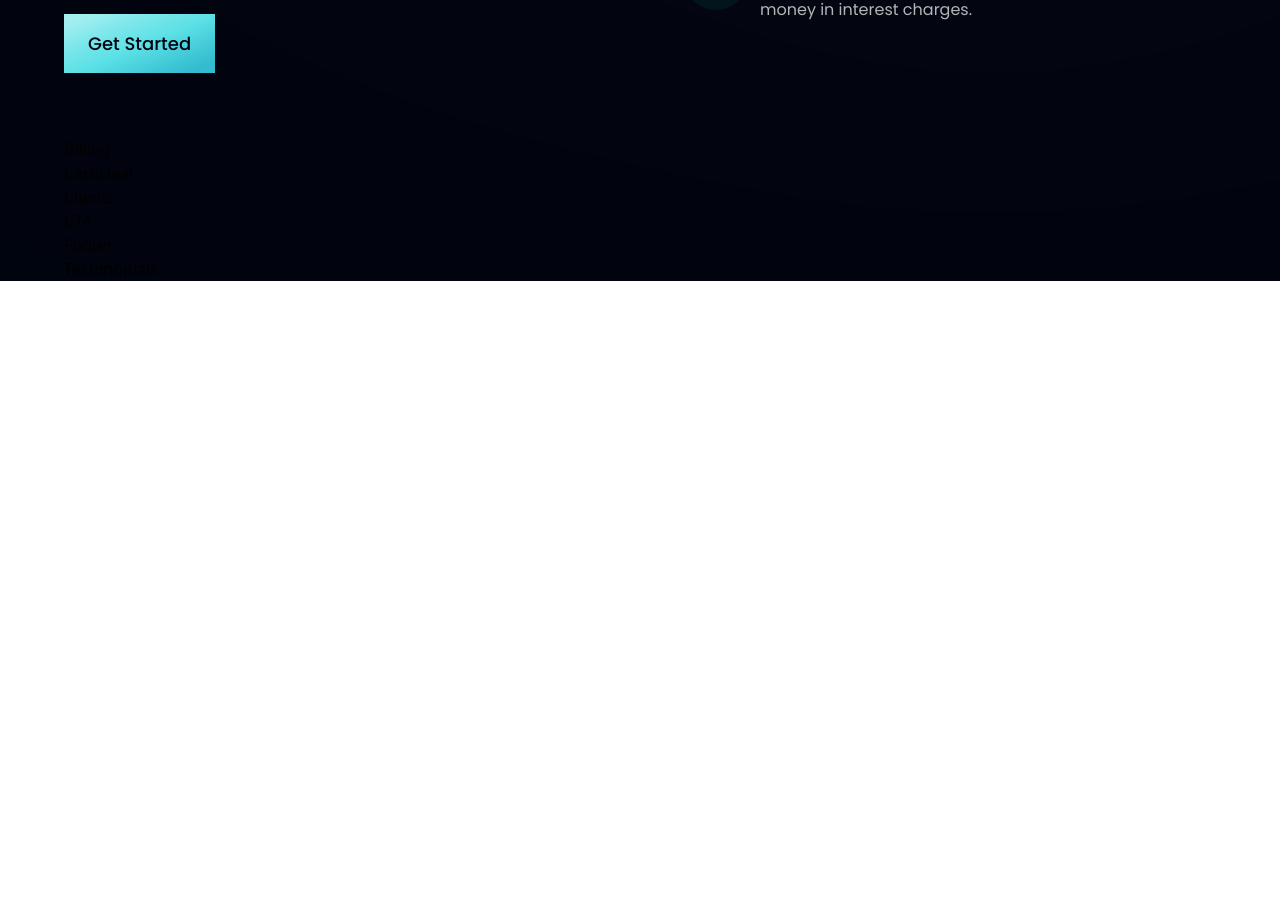
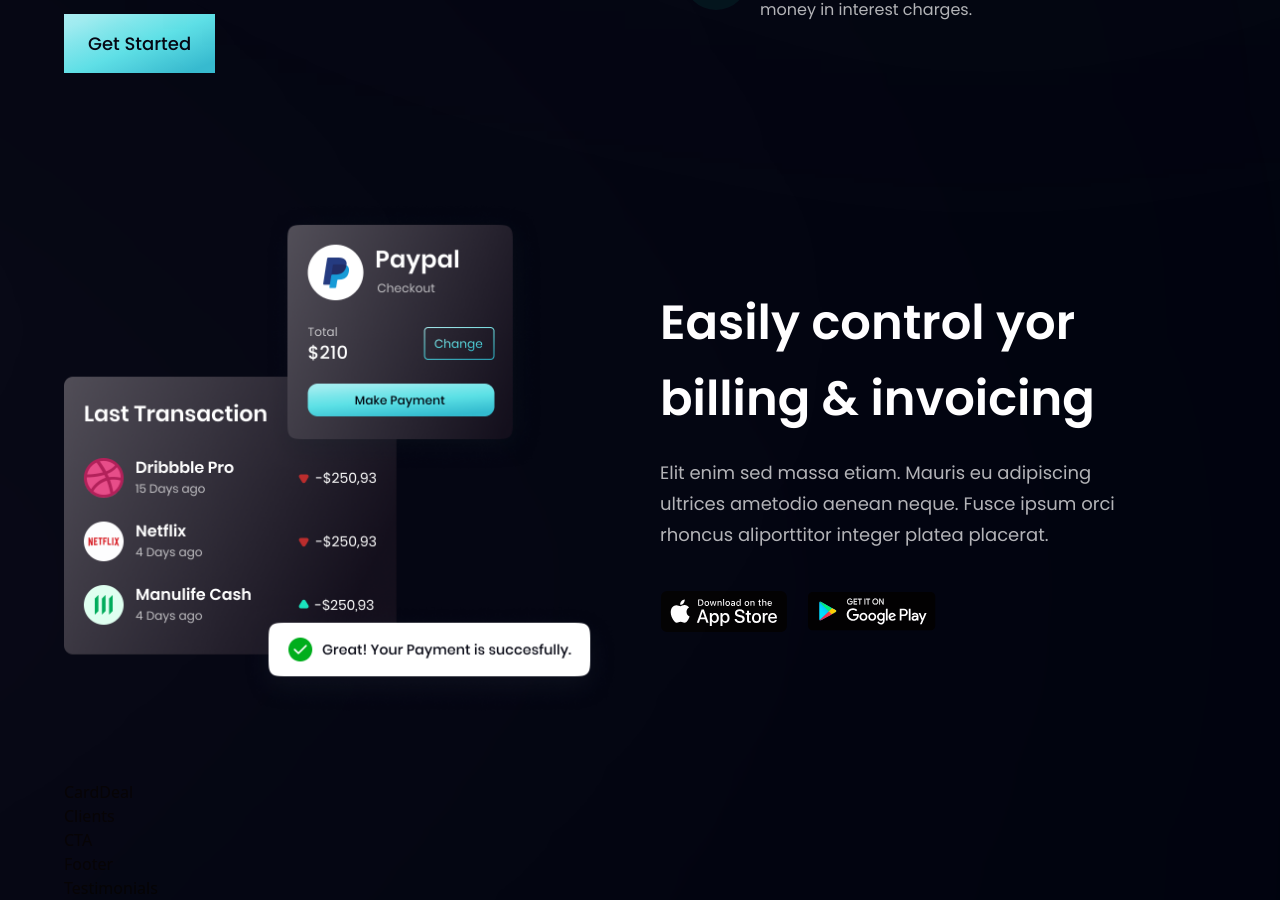
Before and after one commit to Icika-max/bank_modern_app, a React (Vite) app: page / in a window 1280 px wide. Shown: the part 1409-2309 px from the top of the page. Before the commit the page ends 1690 px from the top, so only its background shows below. Built offline with nearby package versions, Linux system fonts and the light colour scheme.

Commit message:
completed the billing component

```diff
--- a/src/components/Billing.jsx
+++ b/src/components/Billing.jsx
@@ -1,7 +1,30 @@
 import React from 'react'
+import { apple,bill,google } from '../assets'
+import styles, {layout} from '../style'
 
 export const Billing = () => {
   return (
-    <div>Billing</div>
-  )
+<section id='product' className={layout.sectionReverse}>
+  <div className={layout.sectionImgReverse}>
+    <img src={bill} alt="billing"  className='w-[100%] h-[100%] relative z-[5]'/>
+    <div className="absolute z-[3] -left-1/2 top-0 w-[50%] h-[50%] rounded-full white__gradient" />
+      <div className="absolute z-[0] w-[50%] h-[50%] -left-1/2 bottom-0 rounded-full pink__gradient" />
+
+  </div>
+  <div className={layout.sectionInfo}>
+    <h2 className={styles.heading2}>Easily control yor <br className='sm:block hidden'/> billing & invoicing</h2>
+    <p className={`${styles.paragraph} max-w-[470px] mt-5`}>
+        Elit enim sed massa etiam. Mauris eu adipiscing ultrices ametodio
+        aenean neque. Fusce ipsum orci rhoncus aliporttitor integer platea
+        placerat.
+      </p>
+      <div className='flex flex-row flex-wrap sm:mt-10 mt-6'>
+        <img src={apple} alt="apple_store" className='w-[128px] h-[42px] object-contain mr-5 cursor-pointer' />
+        <img src={google} alt="google" className='w-[128px] h-[42px] object-contain  cursor-pointer' />
+
+      </div>
+
+  </div>
+
+</section>  )
 }
```
